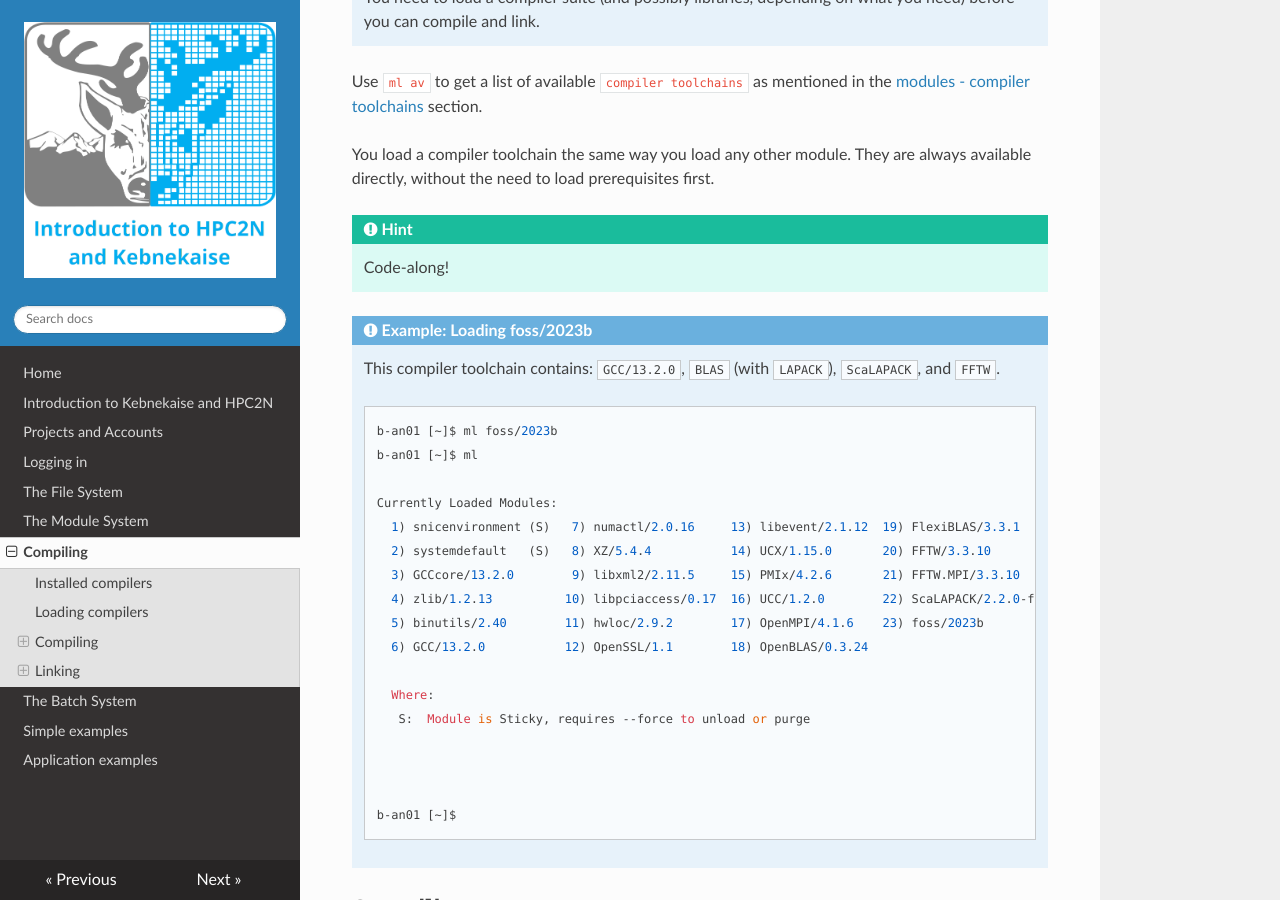
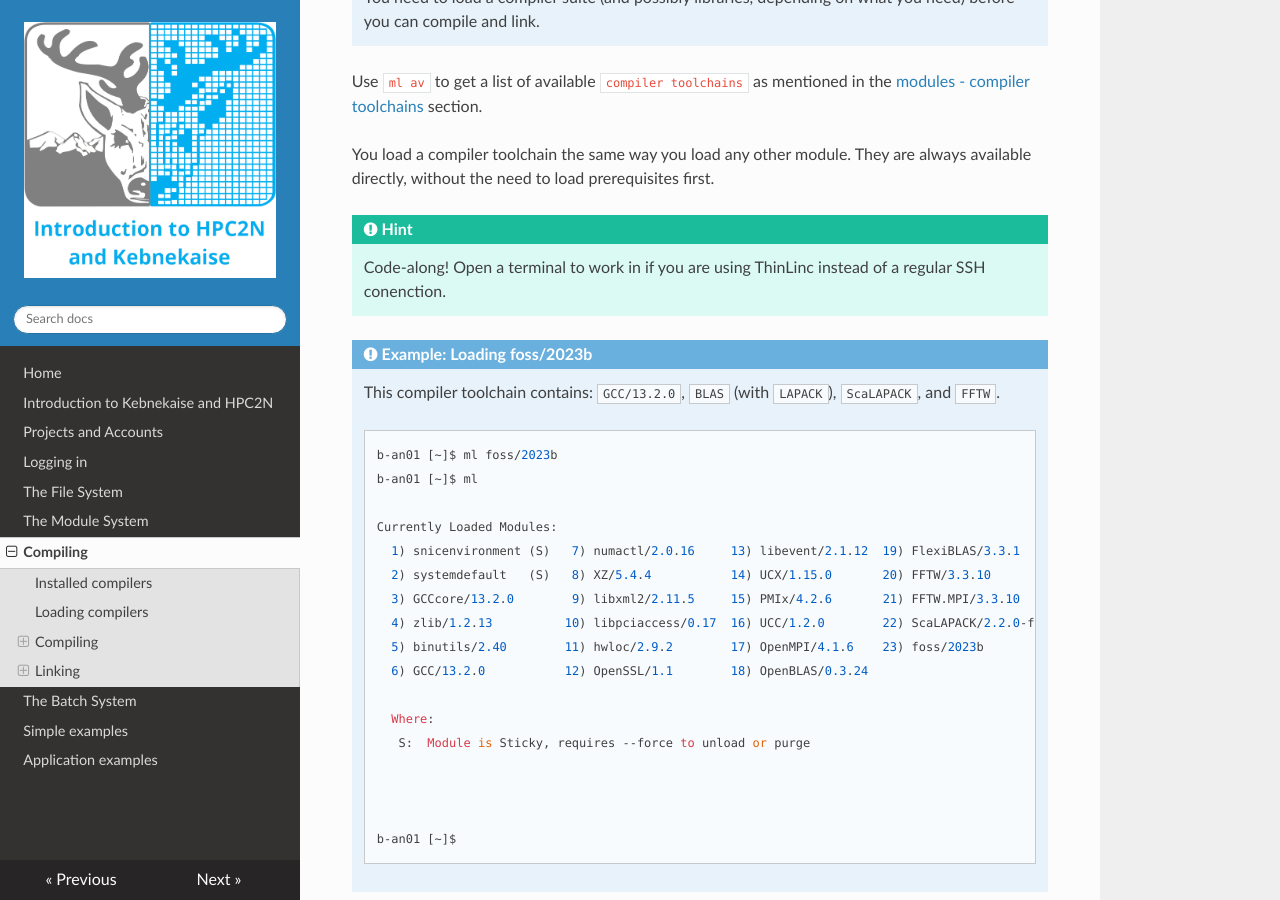
Before and after one commit to hpc2n/intro-course, an MkDocs documentation site: the page built from docs/compilers.md, in a window 1280 px wide and 900 px high, scrolled down 632 px. Built offline with MkDocs 1.6.1, drawn with Linux system fonts in a browser that asks for light colours; nearby versions of some CDN libraries.

Commit message:
Added a comment about using a terminal for the exercises

```diff
--- a/docs/compilers.md
+++ b/docs/compilers.md
@@ -24,7 +24,7 @@ You load a compiler toolchain the same way you load any other module. They are a
 
 !!! Hint
 
-    Code-along!
+    Code-along! Open a terminal to work in if you are using ThinLinc instead of a regular SSH conenction.
 
 !!! Example "Example: Loading foss/2023b"
 
```
